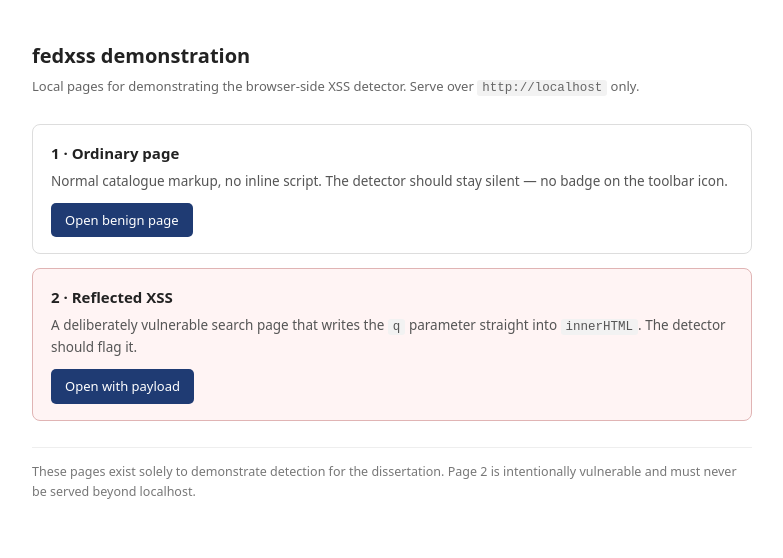
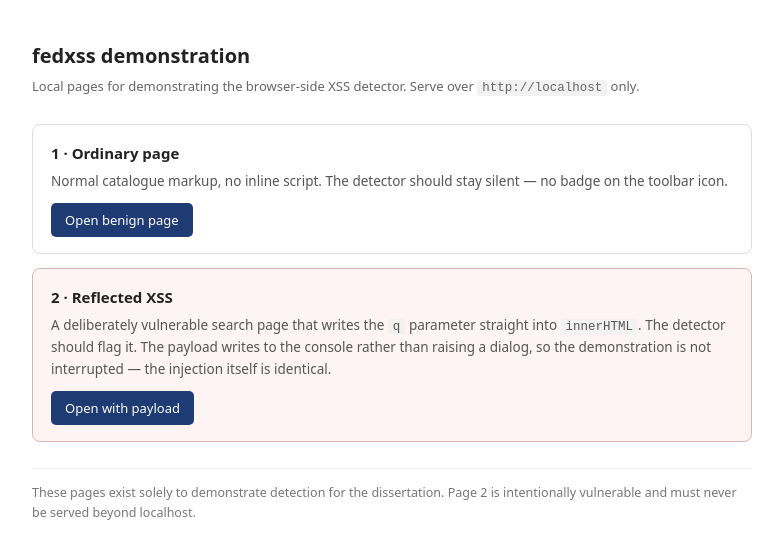
Before and after one commit to dev-rajan/fedxss, a browser extension: page demo/index.html in a window 1280 px wide. Shown: the whole page, without its empty margins (248-1031 px from the left). Drawn offline with Linux system fonts and the light colour scheme.

Commit message:
Update reflected XSS demonstration to log payload execution in console

```diff
--- a/demo/index.html
+++ b/demo/index.html
@@ -86,11 +86,13 @@
       <p>
         A deliberately vulnerable search page that writes the
         <code>q</code> parameter straight into <code>innerHTML</code>. The
-        detector should flag it.
+        detector should flag it. The payload writes to the console rather than
+        raising a dialog, so the demonstration is not interrupted &mdash; the
+        injection itself is identical.
       </p>
       <a
         class="go"
-        href="vulnerable.html?q=%3Cimg%20src%3Dx%20onerror%3Dalert(1)%3E"
+        href="vulnerable.html?q=%3Cimg%20src%3Dx%20onerror%3Dconsole.log(%27XSS%20executed%27)%3E"
         >Open with payload</a
       >
     </div>
```
